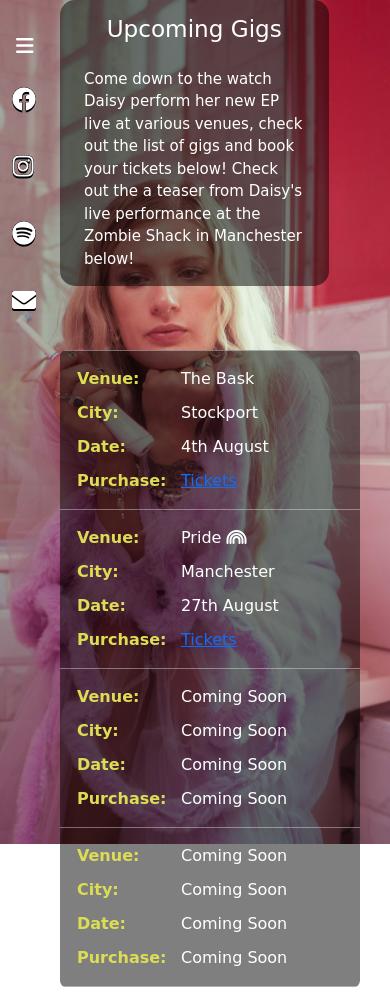
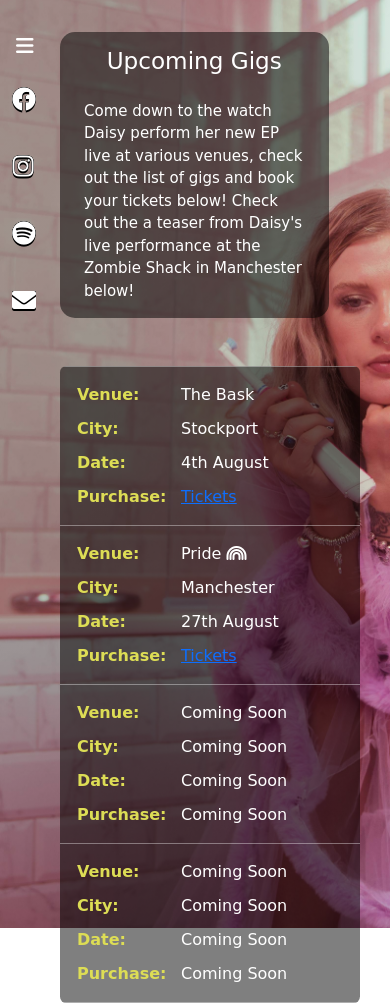
Before and after one commit to Danny-Lambert/daisy-website-com, a website: page upcomingGigs.html in a window 390 px wide. Shown: the top 1006 px of the page. Drawn offline with nearby package versions, Linux system fonts and the light colour scheme; a web font is replaced by a local one.

Commit message:
copied over css and upcoming gigs bg image

```diff
--- a/styles.css
+++ b/styles.css
@@ -256,7 +256,7 @@ text-shadow: 1px 0 0 #000, -2px 0 0 #000, 0 2px 0 #000, 0 -2px 0 #000, 1px 1px #
 background-color: rgb(0 0 0 / 50%);
 color: white;
 border-radius: 15px;
-  margin-bottom: 3rem;
+margin-bottom: 2rem;
 height: fit-content;
 }
 .fontSizeChangeP{
@@ -366,6 +366,8 @@ text-shadow: 1px 0 0 #000, -2px 0 0 #000, 0 2px 0 #000, 0 -2px 0 #000, 1px 1px #
 @media only screen and (max-width: 637px) {
 .upcomingGigsPageBody {
   background-image: linear-gradient(to left, rgba(0,0,0,0) 52%,rgba(0,0,0,0.2) 87%),  url('./images/daisySatBathroomSmall2.jpg') !important;
+  height: 110vh !important;
+  width: 100vh !important;
 
 }
 }
@@ -478,7 +480,7 @@ text-shadow: 1px 0 0 #000, -2px 0 0 #000, 0 2px 0 #000, 0 -2px 0 #000, 1px 1px #
 
 /* Upcoming Gigs Sction */
 .upcomingGigsPageBody{
-  background-image: linear-gradient(to left, rgba(0,0,0,0) 52%,rgba(0,0,0,0.2) 87%),  url('./images/daisySatBathroomSmall2.jpg');
+background-image: linear-gradient(to left, rgba(0,0,0,0) 52%,rgba(0,0,0,0.2) 87%),  url('./images/upcomingGigsLGBackground.jpg');
 background-position: center;
 background-repeat: no-repeat;
 background-size: cover;
@@ -486,6 +488,12 @@ text-shadow: 1px 0 0 #000, -2px 0 0 #000, 0 2px 0 #000, 0 -2px 0 #000, 1px 1px #
 width: 100vw;
 height: 100vh;
 z-index: -999;
+}
+.upcomingGigs1stRowLG{
+margin-top:6rem;
+}
+.upcomingGigs1stRowSM{
+margin-top:2rem;
 }
 .upcmoingPageContainer{
 font-family: 'Fuzzy Bubbles', cursive;
```
Also changed, not shown: 1 other file. Lines whose indentation alone changed are shown as unchanged.
